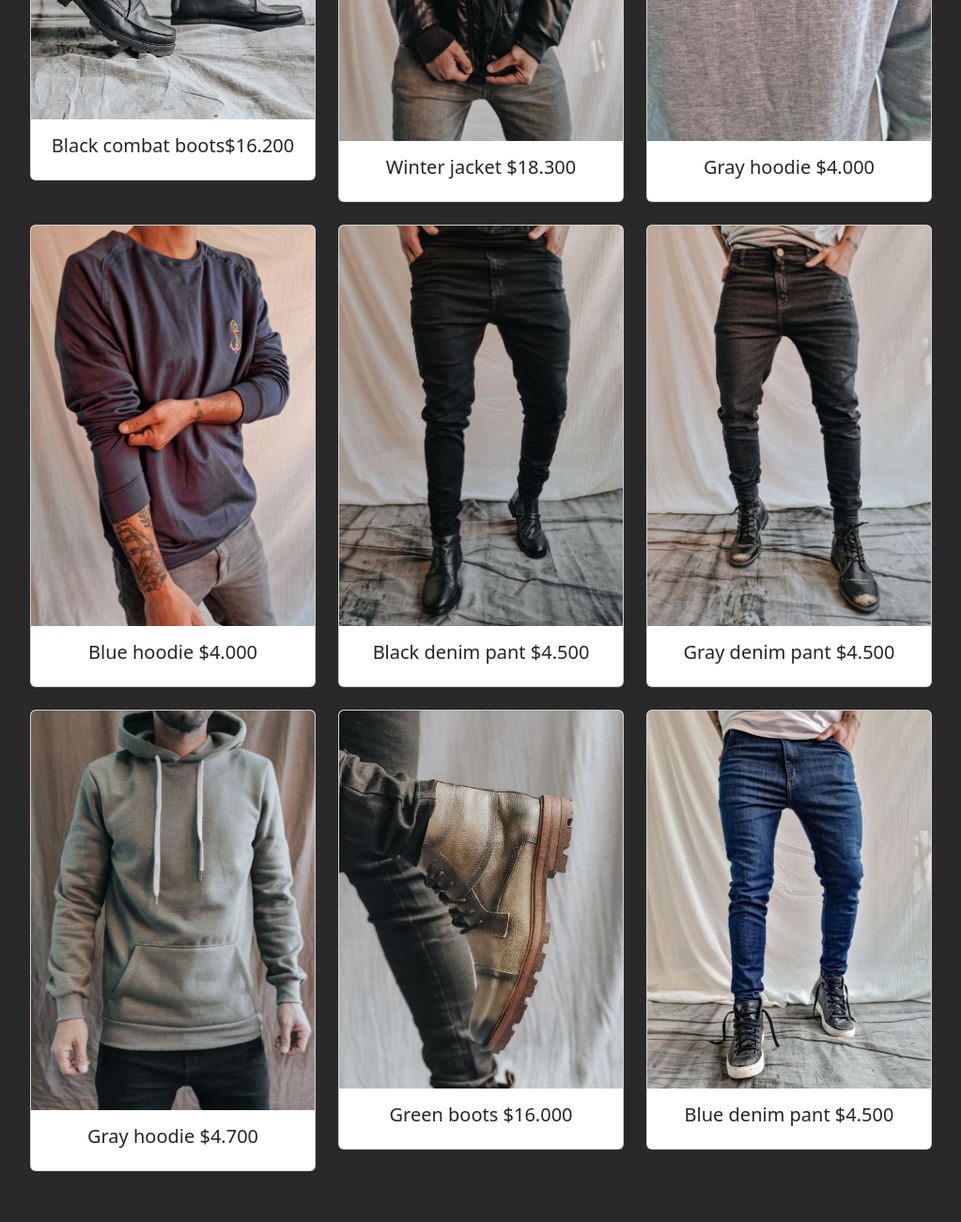
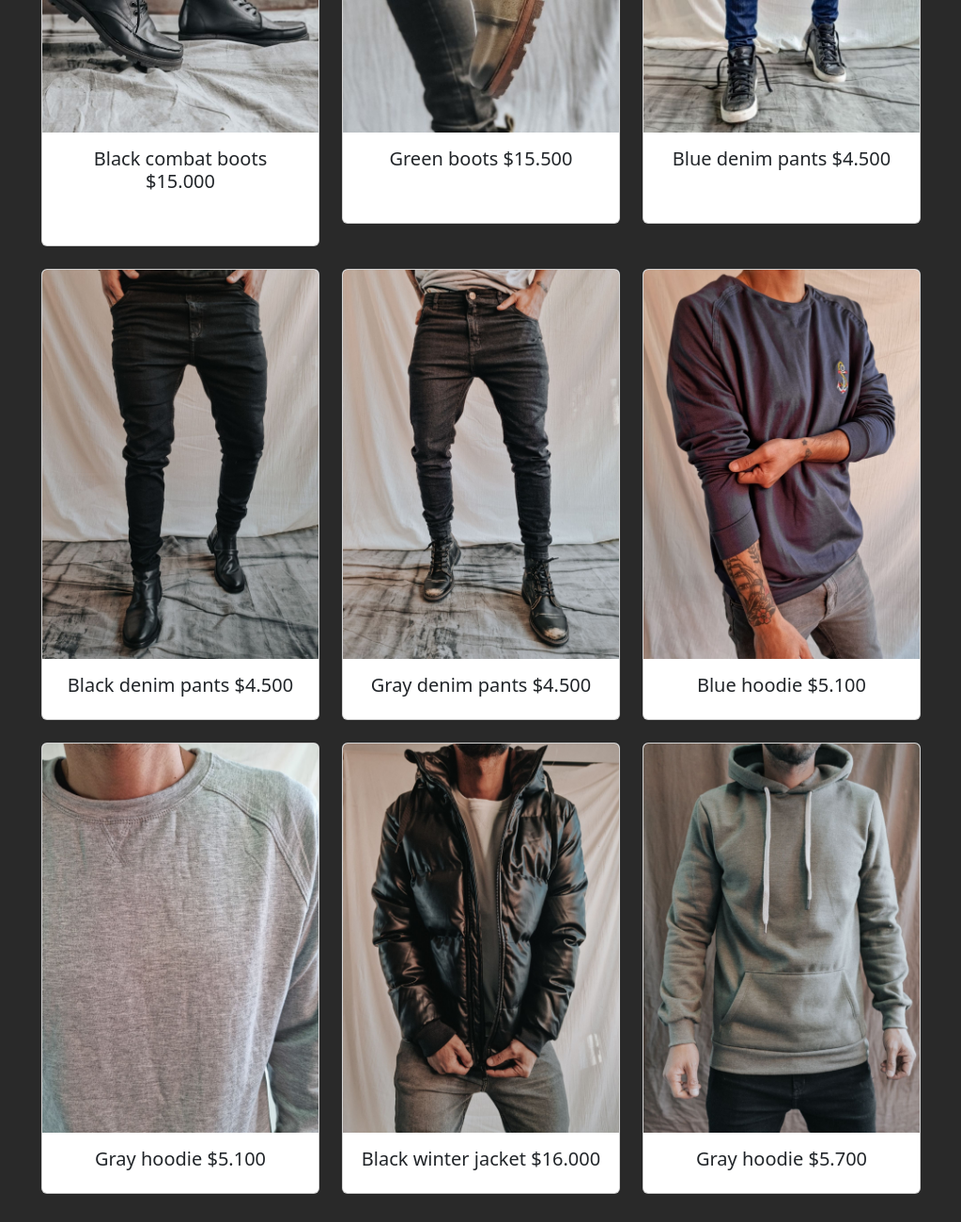
Before and after one commit to ValentinoGiordano/scss-desafio, a website: page secciones/outlet.html in a window 1280 px wide. Shown: the part 880-2180 px from the top of the page at 94% size, without its empty margins (128-1151 px from the left). Drawn offline with nearby package versions, Linux system fonts and the light colour scheme.

Commit message:
scss prueba

```diff
--- a/secciones/outlet.html
+++ b/secciones/outlet.html
@@ -39,81 +39,76 @@
                     <hr>
                 <br>
     <section>
-        <div class="card-group w-75 Cards outletCards">
-            <div class="row">
+      <div class="row row-cols-1 row-cols-md-3 g-4 w-75 Cards">
         <div class="col">
           <div class="card cardItems">
-              <img src="../img/bota negra.jpg" class="card-img-top" alt="combat negra">
-              <div class="card-body">
-                <h5 class="card-title text-center">Black combat boots$16.200</h5>
+            <img src="../img/bota negra.jpg" class="card-img-top" alt="black combat boots">
+            <div class="card-body pb-0">
+              <h5 class="card-title text-center pb-5">Black combat boots $15.000</h5>
             </div>
           </div>
         </div>
           <div class="col">
             <div class="card cardItems">
-              <img src="../img/inflable.jpg" class="card-img-top" alt="inflable">
-              <div class="card-body">
-                <h5 class="card-title text-center">Winter jacket $18.300</h5>
+              <img src="../img/borcego Verde.jpg" class="card-img-top" alt="green boots">
+              <div class="card-body pb-5">
+                <h5 class="card-title text-center">Green boots $15.500</h5>
               </div>
             </div>
           </div>
           <div class="col">
             <div class="card cardItems">
-                <img src="../img/hoodie g.jpg" class="card-img-top" alt="buzo gris">
-                <div class="card-body">
-                  <h5 class="card-title text-center">Gray hoodie $4.000</h5>
-                </div>
-              </div>
-            </div>
-            </div>
-            <div class="row mt-4">
-            <div class="col">
-              <div class="card cardItems">
-                <img src="../img/hoodie a.jpg" class="card-img-top" alt="buzo azul">
-                <div class="card-body">
-                  <h5 class="card-title text-center">Blue hoodie $4.000</h5>
+              <img src="../img/jean azúl.jpg" class="card-img-top" alt="denim pants">
+              <div class="card-body pb-4">
+                <h5 class="card-title text-center pb-4">Blue denim pants $4.500</h5>
               </div>
             </div>
           </div>
           <div class="col">
             <div class="card cardItems">
-                <img src="../img/jean negro.jpg" class="card-img-top" alt="jean negro">
+              <img src="../img/jean negro.jpg" class="card-img-top" alt="black denim pants">
               <div class="card-body">
-                  <h5 class="card-title text-center">Black denim pant $4.500</h5>
+                <h5 class="card-title text-center">Black denim pants $4.500</h5>
               </div>
             </div>
           </div>
           <div class="col">
               <div class="card cardItems">
-                <img src="../img/jean gris.jpg" class="card-img-top" alt="jean gris">
+                <img src="../img/jean gris.jpg" class="card-img-top" alt="gray denim pants">
                 <div class="card-body">
-                  <h5 class="card-title text-center">Gray denim pant $4.500</h5>
-                </div>
-              </div>
-            </div>
-        </div>
-    <div class="row mt-4">
-        <div class="col">
-          <div class="card cardItems">
-            <img src="../img/buzo gris.jpg" class="card-img-top" alt="buzo gris">
-            <div class="card-body">
-              <h5 class="card-title text-center">Gray hoodie $4.700</h5>
+                  <h5 class="card-title text-center">Gray denim pants $4.500</h5>
                 </div>
               </div>
             </div>
             <div class="col">
               <div class="card cardItems">
-              <img src="../img/borcego Verde.jpg" class="card-img-top" alt="borcego verde">
-              <div class="card-body">
-                <h5 class="card-title text-center">Green boots $16.000</h5>
+                <img src="../img/hoodie a.jpg" class="card-img-top" alt="blue hoodie">
+                <div class="card-body pb-0">
+                  <h5 class="card-title text-center pb-3">Blue hoodie $5.100</h5>
                 </div>
               </div>
             </div>
             <div class="col">
               <div class="card cardItems">
-              <img src="../img/jean azúl.jpg" class="card-img-top" alt="jean azul">
+                <img src="../img/hoodie g.jpg" class="card-img-top" alt="gray hoodie">
                 <div class="card-body">
-                <h5 class="card-title text-center">Blue denim pant $4.500</h5>
+                  <h5 class="card-title text-center">Gray hoodie $5.100</h5>
+                </div>
+              </div>
+            </div>
+            <div class="col">
+              <div class="card cardItems">
+                <img src="../img/inflable.jpg" class="card-img-top" alt="black winter jacket">
+                <div class="card-body">
+                  <h5 class="card-title text-center">Black winter jacket $16.000</h5>
+                </div>
+              </div>
+            </div>
+            <div class="col">
+              <div class="card cardItems">
+                <img src="../img/buzo gris.jpg" class="card-img-top" alt="gray hoodie">
+                <div class="card-body">
+                  <h5 class="card-title text-center">Gray hoodie $5.700</h5>
                 </div>
               </div>
             </div>
--- a/style/style.css
+++ b/style/style.css
@@ -70,11 +70,13 @@
     padding-right: 15px;
 }
 
-
-p{
+.lorem{
+    background-color: black;
     color: white;
     font-style: italic;
     font-size: large;
+    text-align: center;
+    padding: 15px;
     border-style: solid;
     border-color: white;
     }
@@ -126,13 +128,13 @@ p{
     }
     /* home */
     .FotoInicio{
-        width: 300px;
+        width: 450px;
         height: 300px;
+        padding: 0%;
         padding-left: 0px;
         position: relative;
-        bottom: 0px;
-        left: 90px;
-        border-radius: 5px 5px 5px 5px;
+        top: 0px;
+        left: -55px;
     }
     .index-img h1{
         position: relative;
@@ -167,6 +169,7 @@ p{
     /* about us */
     .lorem{
         text-align: center;
+        padding: 20px;
     }
     .map{
         padding-left: 90px;
```
Lines whose indentation alone changed are shown as unchanged.
